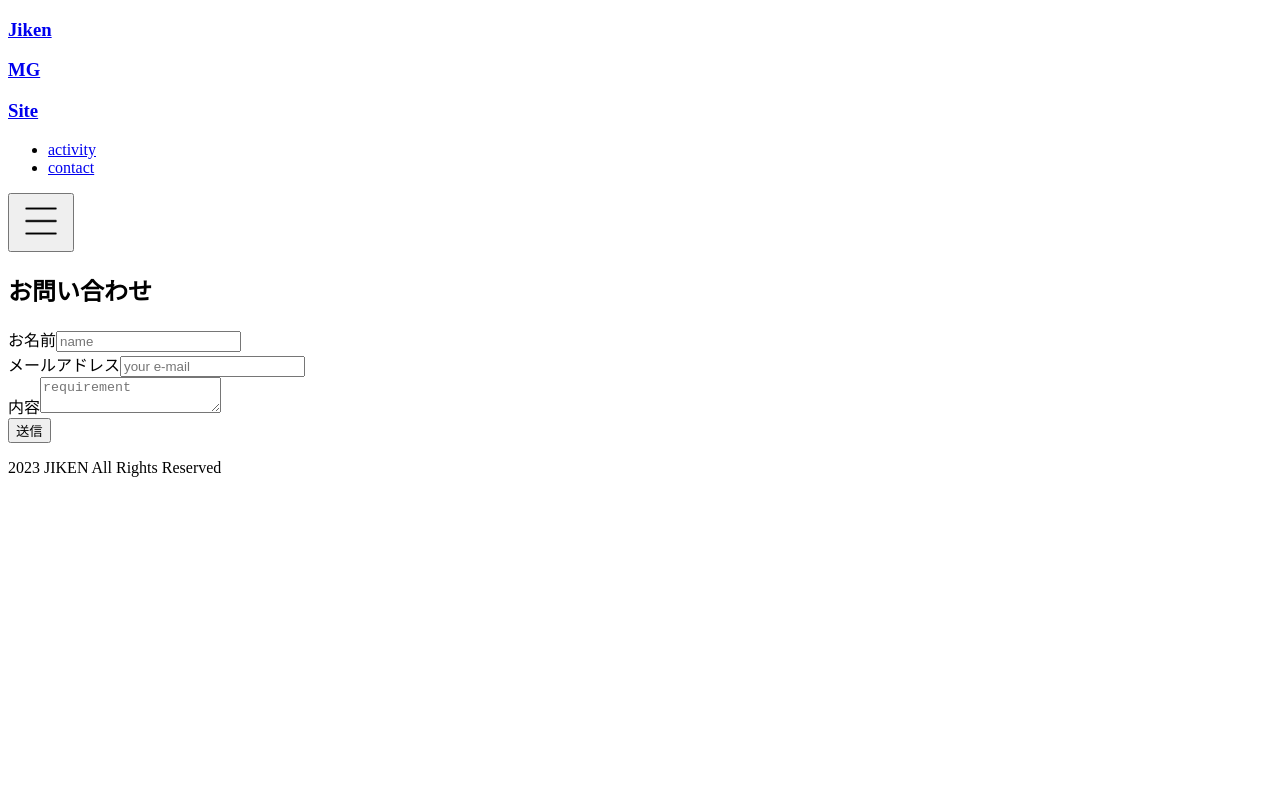
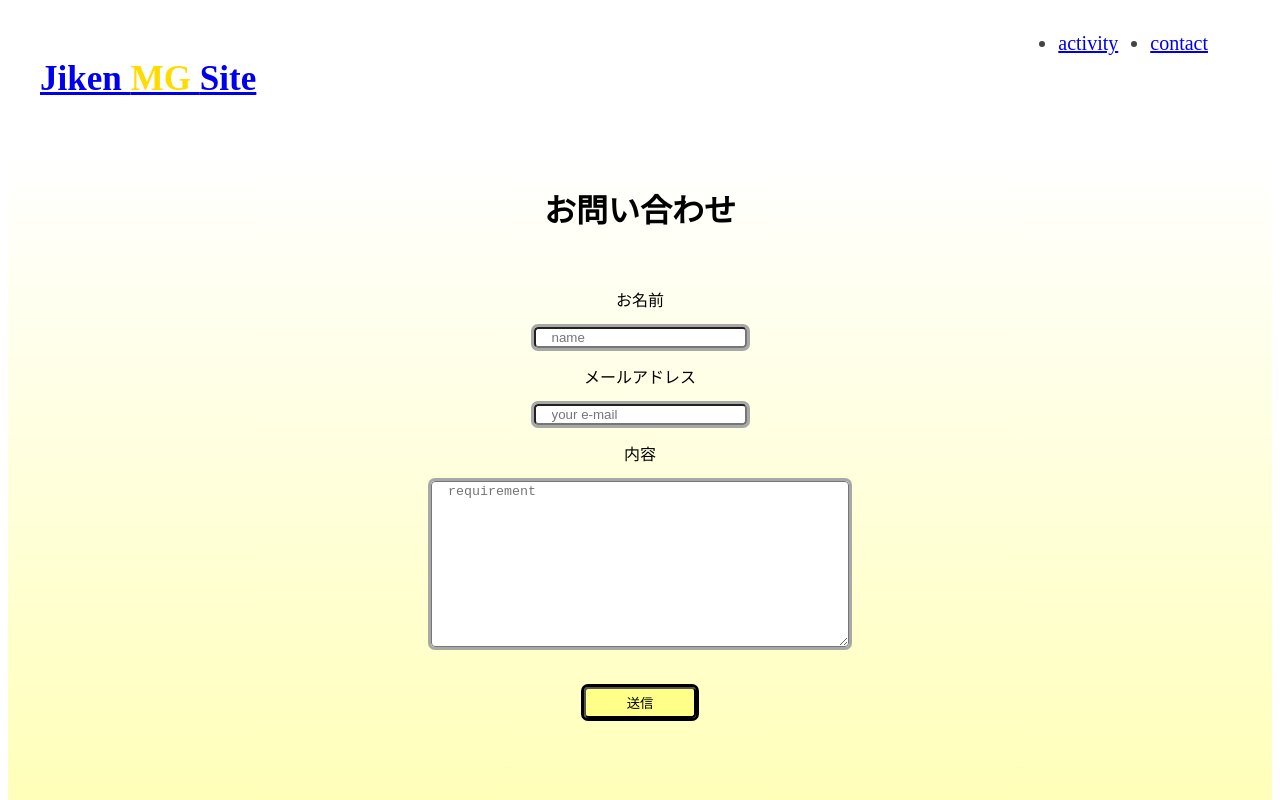
Before and after one commit to Ry-oo/Jiken-log, a Next.js app: page /post/contact in a window 1280 px wide. Shown: the top 800 px of the page. Built offline with nearby package versions, Linux system fonts and the light colour scheme.

Commit message:
♻️ complete replacement

```diff
--- a/src/components/footer.tsx
+++ b/src/components/footer.tsx
@@ -1,9 +1,10 @@
 import { FC } from "react";
+import styles from "../styles/Home.module.css";
 
 export const Footer: FC = () => {
   return (
-    <footer className="bg-gray-200 flex justify-evenly">
-      <p className="text-gray-500">2023 JIKEN All Rights Reserved </p>
+    <footer className={styles.footer}>
+      <p>2023 JIKEN All Rights Reserved </p>
     </footer>
   );
 };
--- a/src/components/header.tsx
+++ b/src/components/header.tsx
@@ -1,60 +1,29 @@
-import Image from "next/image";
 import Link from "next/link";
-import { FC, useState } from "react";
+import { FC } from "react";
+import styles from "../styles/Home.module.css";
 /**レスポンシブ対応をする */
 
 export const Header: FC = () => {
-  const [openMenu, setOpenMenu] = useState(false);
-  const shiftMenu = () => setOpenMenu(!openMenu);
-  console.log(openMenu);
   return (
-    <header>
-      <nav className=" container flex mx-auto flex-col justify-center my-6  md:flex-row items-center">
-        <div className="text-3xl ">
-          <Link href={"/"} className="flex space-x-2 ">
-            <h3>Jiken </h3>
-            <h3 className="text-yellow-300">MG</h3>
-            <h3>Site</h3>
+    <header className={styles.header}>
+      <nav>
+        <div>
+          <Link href={"/"}>
+            <h3>
+              Jiken <span>MG </span> Site{" "}
+            </h3>
           </Link>
         </div>
 
-        <ul className=" md:ml-auto flex text-xl space-x-12 mt-2">
-          <li className="text-gray-500 hover:text-gray-400">
+        <ul>
+          <li>
             <Link href={"/post/active"}>activity</Link>
           </li>
 
-          <li className="text-gray-500 hover:text-gray-400">
+          <li>
             <Link href={"/post/contact"}>contact</Link>
           </li>
         </ul>
-
-        {openMenu ? (
-          <div className="flex flex-row absolute z-10 top-0 right-0  min-h-fit min-w-full">
-            <div className="basis-1/2"></div>
-            <div className="basis-1/2 bg-white">
-              <ul className="text-center border-l-2 p-2">
-                <li>
-                  <button onClick={shiftMenu}>close</button>
-                </li>
-                <li className="hover:text-gray-500">
-                  <Link href={"/post/active"}>activity</Link>
-                </li>
-
-                <li className="hover:text-gray-500">
-                  <Link href={"/post/contact"}>contact</Link>
-                </li>
-              </ul>
-            </div>
-          </div>
-        ) : undefined}
-
-        <button
-          type="button"
-          className="flex absolute top-4 right-7 hover:bg-gray-50 md:hidden"
-          onClick={shiftMenu}
-        >
-          <Image alt="menu" src="/menu.png" width={50} height={50} />
-        </button>
       </nav>
     </header>
   );
--- a/src/pages/_app.tsx
+++ b/src/pages/_app.tsx
@@ -1,5 +1,6 @@
 import { AppProps } from "next/app";
 import "tailwindcss/tailwind.css";
+
 export default function App({ Component, pageProps }: AppProps) {
   return <Component {...pageProps} />;
 }
--- a/src/pages/_document.tsx
+++ b/src/pages/_document.tsx
@@ -1,11 +1,11 @@
 import { Html, Head, Main, NextScript } from "next/document";
 import { Header } from "../components/header";
+import { NextPage } from "next";
 import { Footer } from "../components/footer";
-import { NextPage } from "next";
 
 const Document: NextPage = () => {
   return (
-    <Html lang="ja" className="h-screen">
+    <Html lang="ja">
       <Head />
       <body>
         <Header />
--- a/src/pages/index.tsx
+++ b/src/pages/index.tsx
@@ -17,7 +17,7 @@ const Home: NextPage = () => {
         <meta name="viewport" content="width=device-width, initial-scale=1" />
         <link rel="icon" href="/icon.jpg" />
       </Head>{" "}
-      <main className="bg-yellow-50">
+      <main>
         <MainContents />
       </main>
     </div>
--- a/src/pages/post/contact.tsx
+++ b/src/pages/post/contact.tsx
@@ -1,5 +1,6 @@
 import { NextPage } from "next";
 import { useRef } from "react";
+import styles from "../../styles/Home.module.css";
 
 type submitType = React.FormEvent<HTMLFormElement>;
 
@@ -28,56 +29,42 @@ export const Contact: NextPage = () => {
     alert("送信されました！");
   };
   return (
-    <div className="h-screen bg-slate-50">
-      <h2 className="text-center text-3xl  ">お問い合わせ</h2>
+    <div className={styles.contact}>
+      <h2>お問い合わせ</h2>
 
-      <form className="my-10" onSubmit={(e: submitType) => handleSubmit(e)}>
-        <div className="flex flex-col items-center ">
-          <label htmlFor="name" className=" mb-4">
-            お名前
-          </label>
+      <form onSubmit={(e: submitType) => handleSubmit(e)}>
+        <div>
+          <label htmlFor="name">お名前</label>
           <input
             type="text"
             id="name"
-            className="outline outline-gray-200 w-80 rounded px-4 "
             placeholder="name"
             ref={nameRef}
             required
           />
         </div>
-        <div className="flex flex-col items-center ">
-          <label htmlFor="email" className=" my-4 ">
-            メールアドレス
-          </label>
+        <div>
+          <label htmlFor="email">メールアドレス</label>
           <input
             type="email"
             id="email"
-            className="outline outline-gray-200 w-80 rounded px-4"
             placeholder="your e-mail"
             ref={emailRef}
             required
           />
         </div>
-        <div className="flex flex-col items-center">
-          <label htmlFor="message" className=" my-4">
-            内容
-          </label>
+        <div>
+          <label htmlFor="message">内容</label>
           <textarea
             name="message"
             id="message"
-            className="outline outline-gray-200 w-96 rounded h-40 pl-4 "
             placeholder="requirement"
             ref={messageRef}
             required
           />
         </div>
-        <div className=" flex flex-col items-center">
-          <button
-            type="submit"
-            className="outline bg-yellow-300 w-28 p-1 rounded my-10 hover:bg-yellow-400"
-          >
-            送信
-          </button>
+        <div>
+          <button type="submit">送信</button>
         </div>
       </form>
     </div>
--- /dev/null
+++ b/src/styles/Home.module.css
@@ -0,0 +1,297 @@
+/* maincontents のスタイリング*/
+
+.view {
+  height: 100vh;
+  overflow: scroll;
+  background: linear-gradient(#ffffff, #ffffa8);
+}
+.explanation {
+  display: flex;
+  flex-direction: column;
+  align-items: center;
+  margin-top: 0.5rem;
+}
+.explanation h2 {
+  font-size: 1.5rem;
+  line-height: 2rem;
+  margin-top: 0.75rem;
+  margin-bottom: 0.75rem;
+}
+.explanation p {
+  margin-bottom: 0.5rem;
+  width: calc((100% / 3) * 2);
+}
+
+.snsInfo h2 {
+  text-align: center;
+  font-size: 1.5rem /* 24px */;
+  line-height: 2rem /* 32px */;
+  margin-top: 2rem /* 32px */;
+}
+.snsInfo p {
+  text-align: center;
+}
+
+.snsImage {
+  display: flex;
+  justify-content: space-evenly;
+  margin-bottom: 3.5rem /* 56px */;
+}
+.snsImage Image {
+  margin-right: 0.5rem;
+}
+.snsImage Link:first-child {
+  margin-right: 2.5rem;
+}
+
+/* active-tsxのスタイリング */
+
+.active {
+  height: 100vh;
+  font-size: italic;
+  background: linear-gradient(#ffffff, #ffff9e);
+  overflow: scroll;
+}
+
+.active h2 {
+  text-align: center;
+}
+
+@media (max-width: 768px) {
+  .active ul {
+    display: flex;
+    flex-direction: column;
+    align-items: center;
+    margin: 0 0.5rem 1.5rem 0.5rem;
+  }
+  .active li {
+    margin-top: 1rem;
+  }
+  .active h2 {
+    font-size: 1.2rem;
+  }
+}
+
+@media (min-width: 768px) {
+  .active ul {
+    display: flex;
+    justify-content: space-evenly;
+    margin: 2.5rem 5rem 0 5rem;
+    font-size: 1.875rem;
+    line-height: 2.25rem;
+  }
+  .active h2 {
+    font-size: 1.8rem;
+  }
+}
+
+/* contact.tsxのスタイリング*/
+.contact {
+  height: 100vh;
+  background: linear-gradient(#ffffff, #ffffa8);
+  overflow: scroll;
+}
+.contact form {
+  margin-top: 2.5rem;
+  margin-bottom: 2.5rem;
+}
+.contact label {
+  margin-top: 1rem;
+  margin-bottom: 1rem;
+}
+.contact h2 {
+  text-align: center;
+}
+.contact form > div {
+  display: flex;
+  flex-direction: column;
+  align-items: center;
+}
+.contact input {
+  border-radius: 0.25rem;
+  padding-left: 1rem;
+  padding-right: 1rem;
+  outline-style: solid;
+  outline-color: #a8a8a8;
+}
+.contact textarea {
+  border-radius: 0.25rem;
+  padding-left: 1rem;
+  padding-right: 1rem;
+  outline-style: solid;
+  outline-color: #a8a8a8;
+}
+.contact button {
+  outline-style: solid;
+  width: 7rem;
+  padding: 0.25rem;
+  border-radius: 0.25rem;
+  margin: 2.5rem 0 2.5rem 0;
+  background-color: #ffff89;
+}
+.contact button:hover {
+  background-color: #ffdc00;
+}
+
+@media (width < 300px) {
+  .contact textarea {
+    width: 16rem;
+    height: 6rem;
+  }
+  .contact h2 {
+    font-size: 1.2rem;
+  }
+}
+
+@media (300px <= width < 480px) {
+  .contact h2 {
+    font-size: 1.875rem;
+  }
+  .contact imput {
+    width: 18rem;
+  }
+  .contact textarea {
+    width: 20rem;
+    height: 8rem;
+  }
+}
+@media (width > 480px) {
+  .contact textarea {
+    width: 24rem;
+    height: 10rem;
+  }
+  .contact h2 {
+    font-size: 2rem;
+  }
+}
+
+/* [id]のスタイリング*/
+.id {
+  overflow: scroll;
+  height: 100vh;
+  background: linear-gradient(#ffffff, #ffffa8);
+}
+.id h1 {
+  font-size: 1.5rem;
+  line-height: 2rem;
+  text-align: center;
+}
+
+@media (width <= 300px) {
+  .id div {
+    margin: 0 1rem 0 1rem;
+  }
+}
+@media (300px< width <= 480px) {
+  .id div {
+    margin: 0 2.5rem 0 2.5rem;
+  }
+}
+@media (480px< width <= 780px) {
+  .id div {
+    margin: 0 3.5rem 0 3.5rem;
+  }
+}
+
+@media (780px < width <= 1024px) {
+  .id div {
+    margin: 0 7rem 0 7rem;
+  }
+}
+@media (width > 1024px) {
+  .id div {
+    margin: 0 10rem 0 10rem;
+  }
+}
+
+/* headerのスタイリング*/
+
+.header {
+  margin: 1.5rem 2rem 1.5rem 2rem;
+}
+.header nav {
+  display: flex;
+}
+
+.header div {
+  font-size: 1.875rem;
+}
+.header Link {
+  display: flex;
+  margin: 0 0.5rem 0 0.5rem;
+}
+.header h3 > span {
+  color: #ffdc00;
+}
+.header ul {
+  font-size: 1.25rem;
+  display: flex;
+  margin: 0.5rem 2rem 0 2rem;
+}
+.header li {
+  color: #434343;
+}
+.header li:hover {
+  color: #c3c3c3;
+}
+
+@media (width < 480px) {
+  .header nav {
+    display: flex;
+    flex-direction: column;
+    align-items: center;
+  }
+  .header ul > li {
+    margin-left: 0.5rem;
+  }
+}
+@media (480px <= width < 768px) {
+  .header nav {
+    display: flex;
+    justify-content: space-around;
+  }
+  .header ul > li {
+    margin-left: 1rem;
+  }
+}
+@media (width >= 768px) {
+  .header nav {
+    display: flex;
+    justify-content: space-between;
+  }
+  .header ul > li {
+    margin-left: 2rem;
+  }
+}
+
+/*footerのスタイリング*/
+.footer {
+  text-align: center;
+  background-color: #efefef;
+}
+.footer p {
+  color: #707070;
+}
+
+/*mainCardのスタイリング*/
+.card {
+  width: 15rem;
+}
+.CardMedia {
+  height: 8rem;
+}
+.CardContent {
+  height: 3.5rem;
+}
+
+@media (width<300px) {
+  .card {
+    width: 12rem;
+  }
+  .CardMedia {
+    height: 6rem;
+  }
+  .CardContent {
+    height: 3rem;
+  }
+}
```
Also changed, not shown: src/components/mainContents.tsx (+14 -22 lines), src/components/mediaCard.tsx (+8 -3 lines), src/pages/blog/[id].tsx (+5 -4 lines), src/pages/post/active.tsx (+4 -5 lines).
